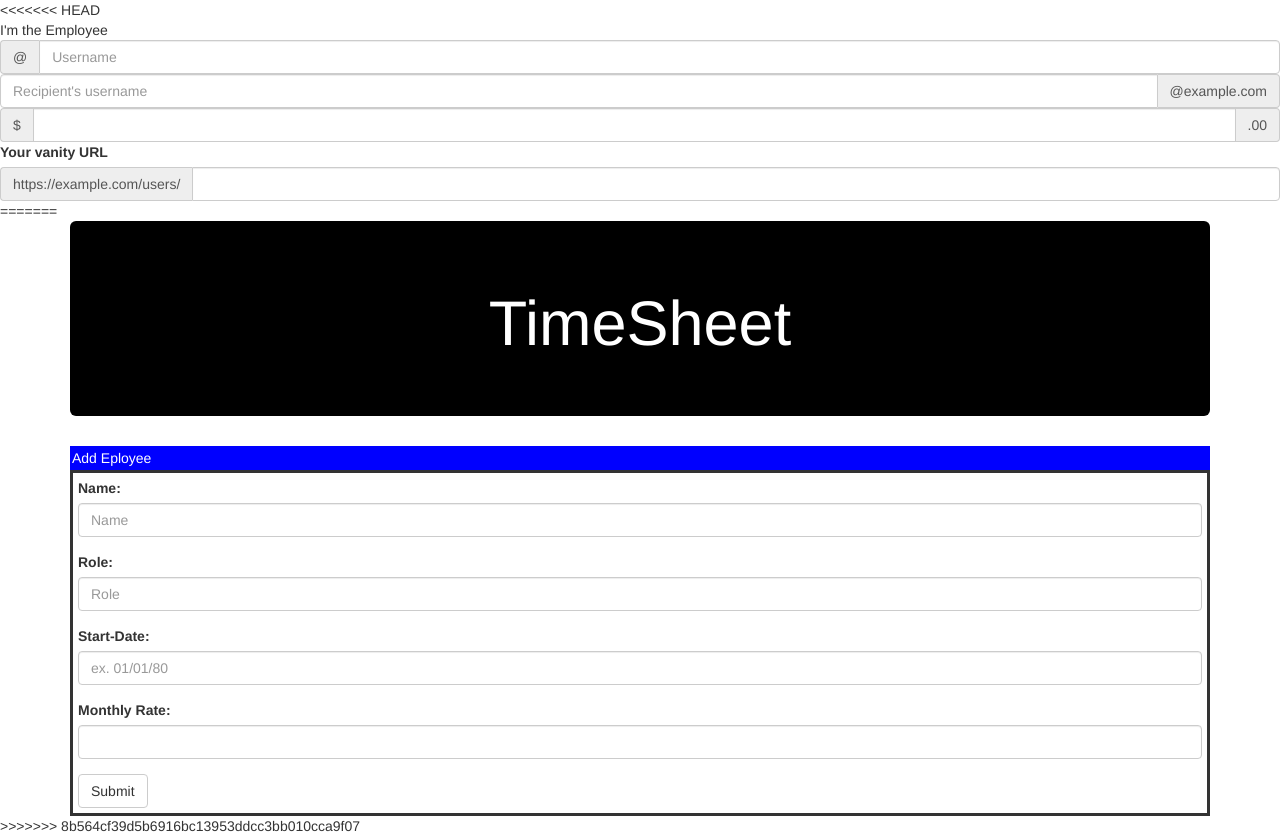
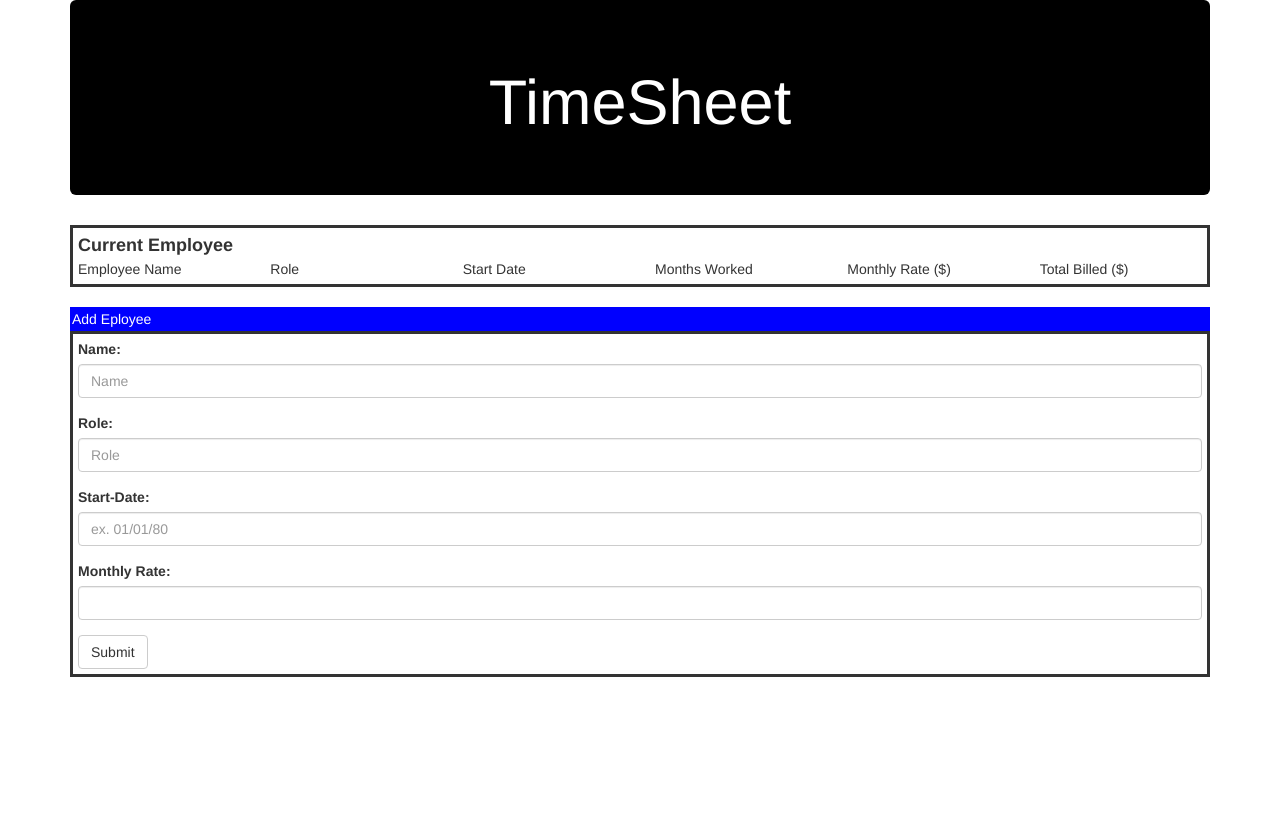
Before and after one commit to ThatchCorduroy/FirebaseTimesheet, a plain HTML site: page index.html in a window 1280 px wide. After the commit the page ends 800 px from the top, so only its background shows below. Drawn offline with nearby package versions, Linux system fonts and the light colour scheme.

Commit message:
Emply Hdr

```diff
--- a/index.html
+++ b/index.html
@@ -8,37 +8,23 @@
 	<title>FireBase Time Sheet</title>
 </head>
 <body>
-<<<<<<< HEAD
-    <div class="curntEmplee">I'm the Employee</div>
 
-    <div class="input-group">
-        <span class="input-group-addon" id="basic-addon1">@</span>
-        <input type="text" class="form-control" placeholder="Username" aria-describedby="basic-addon1">
-    </div>
-
-    <div class="input-group">
-        <input type="text" class="form-control" placeholder="Recipient's username" aria-describedby="basic-addon2">
-        <span class="input-group-addon" id="basic-addon2">@example.com</span>
-    </div>
-
-    <div class="input-group">
-        <span class="input-group-addon">$</span>
-        <input type="text" class="form-control" aria-label="Amount (to the nearest dollar)">
-        <span class="input-group-addon">.00</span>
-    </div>
-
-    <label for="basic-url">Your vanity URL</label>
-    <div class="input-group">
-        <span class="input-group-addon" id="basic-addon3">https://example.com/users/</span>
-        <input type="text" class="form-control" id="basic-url" aria-describedby="basic-addon3">
-    </div>
-
-
-=======
-  <div class=container>
-    <div class=jumbotron style="text-align: center; background-color: black; color: white;">
+	<div class=container>
+		<div class=jumbotron style="text-align: center; background-color: black; color: white;">
 			<h1>TimeSheet</h1>
 		</div>
+
+		<div class="emplyHeader" style="border: solid; padding: 5px;"><strong style="font-size: 18px">Current Employee</strong>
+			<div class="row">
+				<div class="col-md-2">Employee Name</div>
+				<div class="col-md-2">Role</div>
+				<div class="col-md-2">Start Date</div>
+				<div class="col-md-2">Months Worked</div>
+				<div class="col-md-2">Monthly Rate ($)</div>
+				<div class="col-md-2">Total Billed ($)</div>
+			</div>
+			</div><br>
+
 		<div class=panelheading style="background-color: blue; color: white; padding: 2px;">Add Eployee</div>
 		<form  style= "border: solid; padding: 5px;">
 			<div class="form-group">
@@ -61,6 +47,5 @@
 		</form>
   </div>
 
->>>>>>> 8b564cf39d5b6916bc13953ddcc3bb010cca9f07
 </body>
 </html>
```
